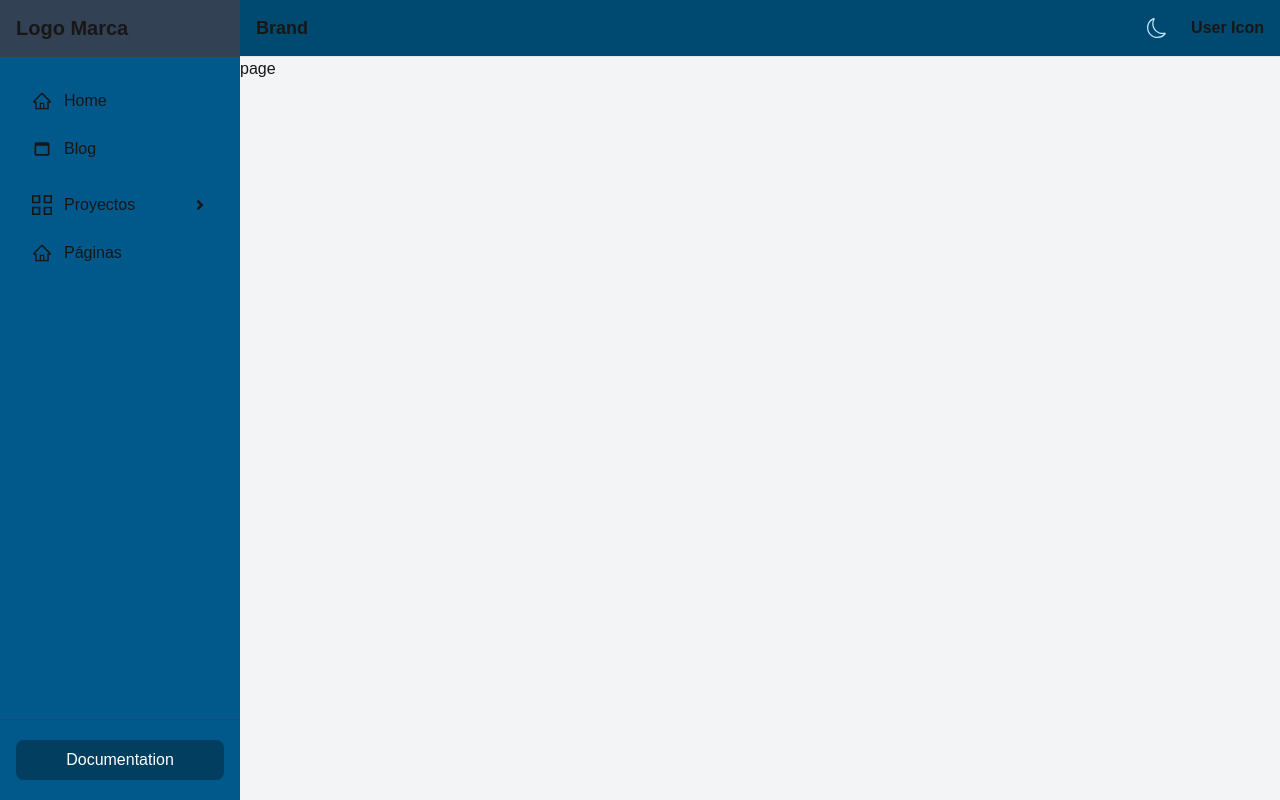
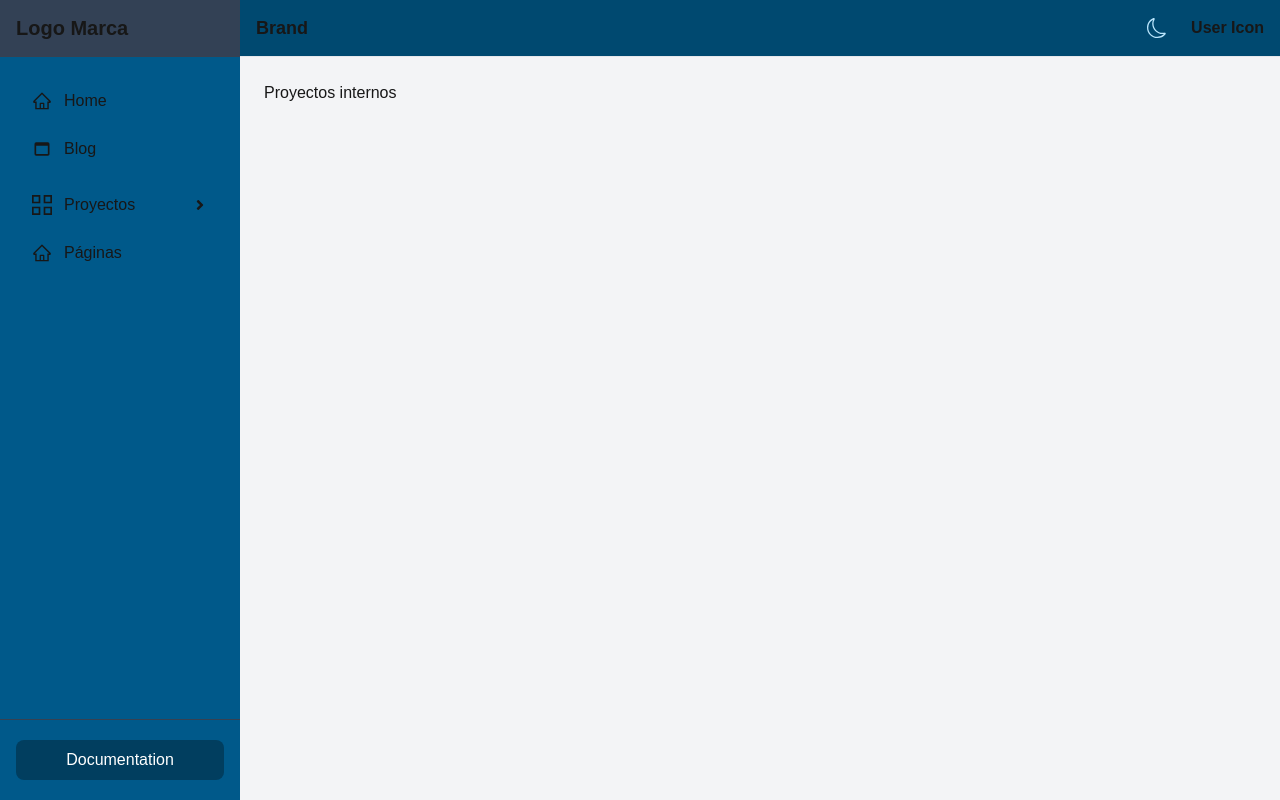
Before and after one commit to wisin007castro/base-next, a Next.js app: page /proyectos/internos in a window 1280 px wide. Built offline with nearby package versions, Linux system fonts and the light colour scheme.

Commit message:
ultimos cambios

```diff
--- a/app/blog/page.tsx
+++ b/app/blog/page.tsx
@@ -1,5 +1,3 @@
-import React from 'react'
-
 const page = () => {
   return (
     <div>Blog</div>
--- a/app/components/MainLayout.tsx
+++ b/app/components/MainLayout.tsx
@@ -17,7 +17,7 @@ const MainLayout = ({ children }) => {
         {/* Main Content */}
         <div className={`flex flex-col flex-1 transition-all duration-300 ease-in-out ${open ? "lg:ml-0 ml-60" : "ml-0"}`}>
           <Header />
-          <main className='flex-1 overflow-auto'>
+          <main className='flex-1 overflow-auto p-2 md:p-4 lg:p-6'>
             {children}
           </main>
         </div>
--- a/app/components/layouts/Sidebar.tsx
+++ b/app/components/layouts/Sidebar.tsx
@@ -3,6 +3,7 @@ import React, { useContext } from 'react'
 import { MenuContext } from '../context/MenuContext'
 import { optionMenus } from '@/app/constants/menu'
 import MenuItem from './components/MenuItem'
+import Link from 'next/link'
 
 const Sidebar = () => {
   const { open, toggleMenu } = useContext(MenuContext)
@@ -31,9 +32,9 @@ const Sidebar = () => {
       `}>
         {/* Aside Logo */}
         <div className='flex-shrink-0 px-4 border-b border-gray-700 bg-slate-700'>
-          <a href="/" className='text-xl font-bold h-14 grid grid-cols-1 content-center hover:text-brand/80 transition'>
+          <Link href={'/'} className='text-xl font-bold h-14 grid grid-cols-1 content-center hover:text-brand/80 transition'>
             Logo Marca
-          </a>
+          </Link>
         </div>
 
         {/* Aside Menu */}
--- /dev/null
+++ b/app/components/providers/TanStackProvider.tsx
@@ -0,0 +1,16 @@
+'use client';
+
+import { QueryClient, QueryClientProvider } from '@tanstack/react-query';
+import { ReactQueryDevtools } from '@tanstack/react-query-devtools';
+import { useState, type ReactNode } from 'react';
+
+export const TanStackProvider = ({ children }: { children: ReactNode }) => {
+  const [queryClient] = useState(() => new QueryClient());
+
+  return (
+    <QueryClientProvider client={queryClient}>
+      {children}
+      <ReactQueryDevtools initialIsOpen={false} />
+    </QueryClientProvider>
+  );
+};
--- a/app/layout.tsx
+++ b/app/layout.tsx
@@ -4,6 +4,7 @@ import "./globals.css";
 import MainLayout from "./components/MainLayout";
 import MenuContextProvider from "./components/context/MenuContext";
 import { ThemeProvider as NextThemesProvider } from "next-themes";
+import { TanStackProvider } from "./components/providers/TanStackProvider";
 
 const geistSans = Geist({
   variable: "--font-geist-sans",
@@ -33,7 +34,9 @@ export default function RootLayout({
         <NextThemesProvider attribute="class" defaultTheme="system" enableSystem>
           <MenuContextProvider>
             <MainLayout>
-              {children}
+              <TanStackProvider>
+                {children}
+              </TanStackProvider>
             </MainLayout>
           </MenuContextProvider>
         </NextThemesProvider>
--- a/app/proyectos/internos/page.tsx
+++ b/app/proyectos/internos/page.tsx
@@ -1,8 +1,6 @@
-import React from 'react'
-
 const page = () => {
   return (
-    <div>page</div>
+    <div>Proyectos internos</div>
   )
 }
 
```
Also changed, not shown: package.json (+5 -3 lines), 1 other file (tests, documents, lock files or other folders).
